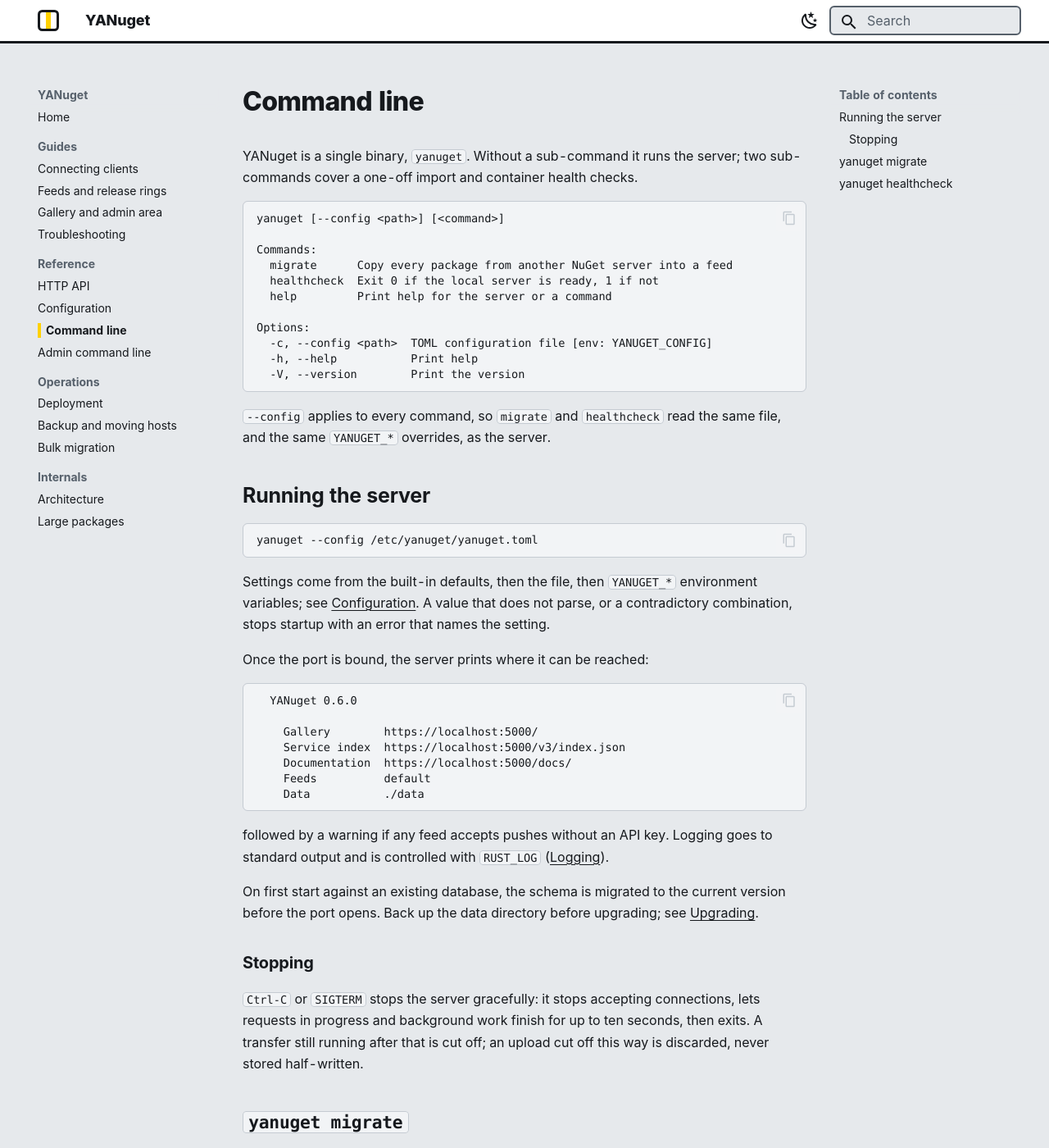
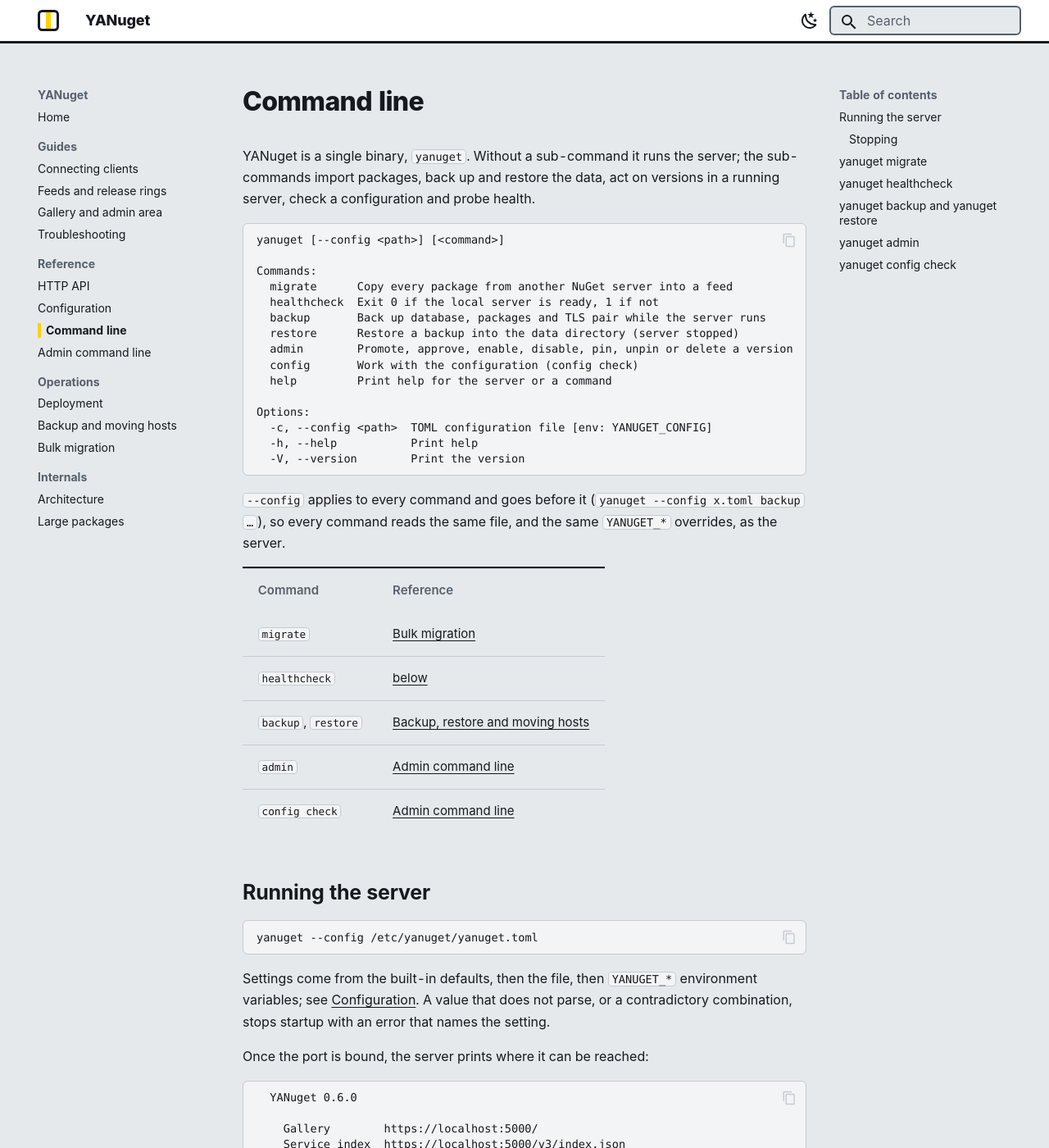
Before and after one commit to thoscut/YANuget, an MkDocs documentation site: the page built from docs/cli.md, in a window 1280 px wide and 1400 px high. Shown: the whole window at 82% size. Built offline with MkDocs 1.6.1 and Material for MkDocs 9.7.7, drawn with Linux system fonts in a browser that asks for light colours; some web fonts are replaced; some of the changed text lies outside the part shown.

Commit message:
Docs: promotion notices, new commands in the CLI reference, mirror monitoring
Describe what the admin page shows after Promote/Copy/Move (from #50) on
the feeds, admin and troubleshooting pages; list backup, restore, admin
and config check in the command-line reference; point scripted promotion
at yanuget admin first; and tie the upstream-move steps to config check
and the mirror upstream metric.

Co-Authored-By: Claude Opus 5.5 <noreply@anthropic.com>
Claude-Session: https://claude.ai/code/session_016zUjeUERh4smgVimkbnN4G

````diff
--- a/docs/cli.md
+++ b/docs/cli.md
@@ -1,7 +1,8 @@
 # Command line
 
 YANuget is a single binary, `yanuget`. Without a sub-command it runs the
-server; two sub-commands cover a one-off import and container health checks.
+server; the sub-commands import packages, back up and restore the data, act on
+versions in a running server, check a configuration and probe health.
 
 ```text
 yanuget [--config <path>] [<command>]
@@ -9,6 +10,10 @@ yanuget [--config <path>] [<command>]
 Commands:
   migrate      Copy every package from another NuGet server into a feed
   healthcheck  Exit 0 if the local server is ready, 1 if not
+  backup       Back up database, packages and TLS pair while the server runs
+  restore      Restore a backup into the data directory (server stopped)
+  admin        Promote, approve, enable, disable, pin, unpin or delete a version
+  config       Work with the configuration (config check)
   help         Print help for the server or a command
 
 Options:
@@ -17,8 +22,17 @@ Options:
   -V, --version        Print the version
 ```
 
-`--config` applies to every command, so `migrate` and `healthcheck` read the
-same file, and the same `YANUGET_*` overrides, as the server.
+`--config` applies to every command and goes before it
+(`yanuget --config x.toml backup …`), so every command reads the same file,
+and the same `YANUGET_*` overrides, as the server.
+
+| Command | Reference |
+| --- | --- |
+| `migrate` | [Bulk migration](migrate.md) |
+| `healthcheck` | [below](#yanuget-healthcheck) |
+| `backup`, `restore` | [Backup, restore and moving hosts](backup.md) |
+| `admin` | [Admin command line](admin-cli.md#acting-on-a-version) |
+| `config check` | [Admin command line](admin-cli.md#checking-a-configuration) |
 
 ## Running the server
 
@@ -84,4 +98,34 @@ yanuget --config /etc/yanuget/yanuget.toml healthcheck || echo "not ready"
 ```
 
 For Kubernetes, probe the HTTP endpoints directly; see
-[Kubernetes probes](deployment.md#kubernetes-probes).
+[Kubernetes probes](deployment.md#kubernetes-probes). For a status with detail
+(mirror upstreams, for one) and Prometheus metrics, see
+[Monitoring](configuration.md#monitoring).
+
+## `yanuget backup` and `yanuget restore`
+
+`backup` copies the database, the package store and the self-signed TLS pair
+into a directory while the server keeps running; run again into the same
+directory, it copies only what changed. `restore` puts such a backup back into
+the configured data directory, with the server stopped. Both, and moving a
+server to a new host with them, are described in
+[Backup, restore and moving hosts](backup.md).
+
+## `yanuget admin`
+
+Promotes, approves, enables, disables, pins, unpins or deletes a version through
+a running server's admin area, from a shell or a pipeline:
+
+```bash
+yanuget admin --feed stage promote Contoso.Utils 1.4.0
+```
+
+See [Admin command line](admin-cli.md).
+
+## `yanuget config check`
+
+Loads the configuration as the server would and checks what it points at (the
+TLS certificate and key belong together and carry the configured host, mirror CA
+bundles parse, promotion targets exist), then exits `1` on any error. Run it
+before restarting with a changed configuration; see
+[Checking a configuration](admin-cli.md#checking-a-configuration).
````
Also changed, not shown: README.md (+2 -1 lines), docs/administration.md (+8 -4 lines), docs/feeds.md (+27 -6 lines), docs/index.md (+4 -2 lines), docs/troubleshooting.md (+4 -3 lines).
